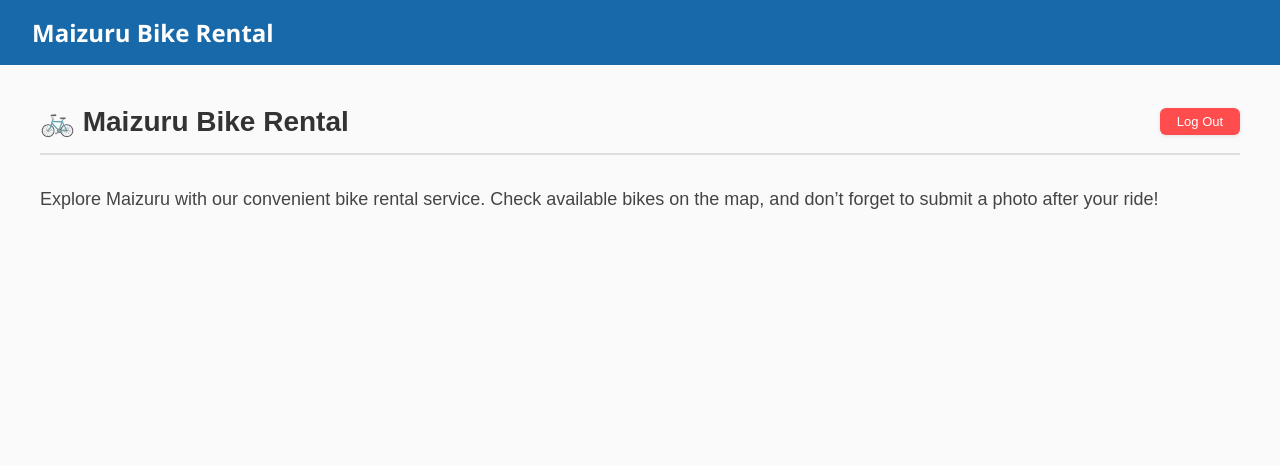
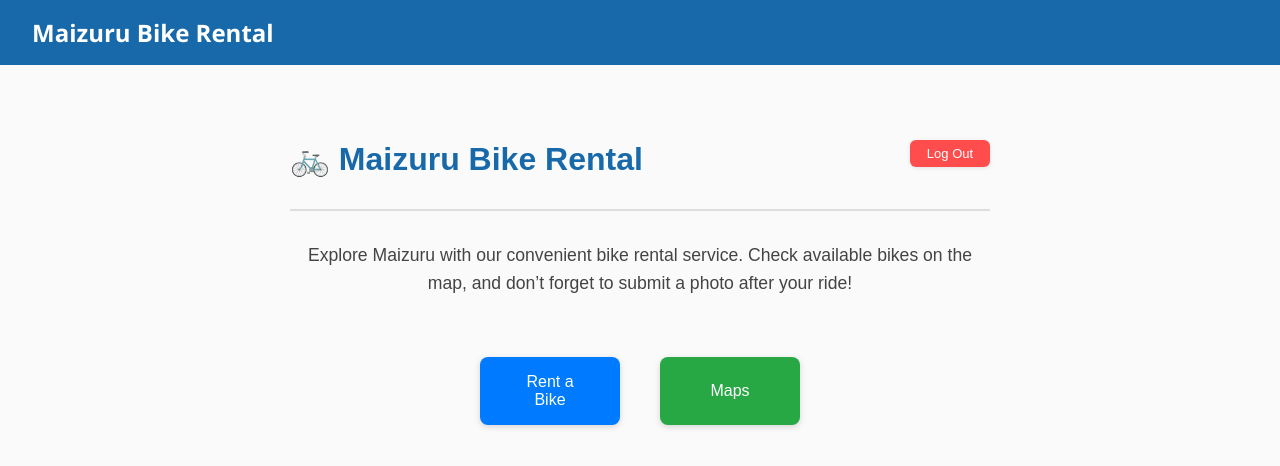
Before and after one commit to iwle2004/E-Bike, a React (Create React App) app: page /home in a window 1280 px wide. Shown: the top 466 px of the page. Built offline with nearby package versions, Linux system fonts and the light colour scheme; no server answers; sample sign-in values are in the browser's storage.

Commit message:
メインページに2つのブタン入れた

```diff
--- a/package.json
+++ b/package.json
@@ -1,5 +1,4 @@
 {
-  "homepage": "https://github.com/iwle2004/E-Bike",
   "name": "ebike2025",
   "version": "0.1.0",
   "private": true,
@@ -21,9 +20,7 @@
     "start": "react-scripts start",
     "build": "react-scripts build",
     "test": "react-scripts test",
-    "eject": "react-scripts eject",
-    "predeploy": "npm run build",
-    "deploy": "gh-pages -d build"
+    "eject": "react-scripts eject"
   },
   "eslintConfig": {
     "extends": [
--- a/src/App.css
+++ b/src/App.css
@@ -20,71 +20,3 @@ body {
   font-size: 1.5rem;
   margin: 0;
 }
-
-
-/* Main Page */
-.main-container {
-  max-width: 700px;
-  margin: 3rem auto;
-  padding: 0 1rem;
-  text-align: center;
-}
-.main-title {
-  font-size: 2rem;
-  font-weight: 700;
-  margin-bottom: 1rem;
-  color: #1769aa;
-}
-.main-text {
-  font-size: 1.1rem;
-  line-height: 1.6;
-  color: #444;
-}
-
-/* Map Page */
-.map-container {
-  height: calc(100vh - 68px);
-  max-width: 900px;
-  margin: 2rem auto;
-  border-radius: 10px;
-  overflow: hidden;
-  box-shadow: 0 2px 12px rgba(23, 105, 170, 0.15);
-}
-.leaflet-map {
-  height: 100%;
-  width: 100%;
-}
-
-/* Photo Submit Page */
-.photo-submit-container {
-  max-width: 400px;
-  margin: 3rem auto;
-  padding: 1rem 1.5rem;
-  background: white;
-  border-radius: 10px;
-  box-shadow: 0 4px 12px rgba(23, 105, 170, 0.1);
-  text-align: center;
-}
-.photo-submit-title {
-  font-weight: 700;
-  font-size: 1.3rem;
-  margin-bottom: 1rem;
-  color: #1769aa;
-}
-.photo-input {
-  margin-bottom: 1.2rem;
-  font-size: 1rem;
-}
-.photo-button {
-  padding: 0.6rem 1.2rem;
-  background-color: #1769aa;
-  border: none;
-  border-radius: 6px;
-  color: white;
-  font-weight: 600;
-  cursor: pointer;
-  transition: background-color 0.3s ease;
-}
-.photo-button:hover {
-  background-color: #0f4d75;
-}
--- a/src/assets/Auth.js
+++ b/src/assets/Auth.js
@@ -27,7 +27,6 @@ function Auth() {
 
   const handleSubmit = async (e) => {
     e.preventDefault();
-    setError('darj boldgue');
     try {
       if (isLogin) {
         await signInWithEmailAndPassword(auth, email, password);
@@ -43,7 +42,7 @@ function Auth() {
           createdAt: new Date(),
         });
 
-        navigate('/home'); // 👈 redirect on sign up
+        navigate('/home'); // redirect on sign up
       }
     } catch (err) {
       setError(err.message);
--- /dev/null
+++ b/src/assets/MainPage.css
@@ -0,0 +1,70 @@
+.main-container {
+    max-width: 700px;
+    margin: 3rem auto;
+    padding: 0 1rem;
+    text-align: center;
+    font-family: Arial, sans-serif;
+  }
+
+  .main-title {
+    font-size: 2rem;
+    font-weight: 700;
+    margin-bottom: 1rem;
+    color: #1769aa;
+  }
+
+  .main-text {
+    font-size: 1.1rem;
+    line-height: 1.6;
+    color: #444;
+    margin-bottom: 3rem;
+  }
+
+  .logout-button {
+    background-color: #ff4d4d;
+    color: #fff;
+    border: none;
+    padding: 6px 12px;
+    font-size: 13px;
+    font-weight: 500;
+    border-radius: 6px;
+    box-shadow: 0 1px 4px rgba(0, 0, 0, 0.1);
+    cursor: pointer;
+    width: 80px;
+    transition: background-color 0.2s ease-in-out;
+  }
+
+  .button-group {
+    display: flex;
+    justify-content: center;
+    gap: 40px;
+    margin-top: 60px;
+  }
+
+  .action-button {
+    padding: 16px 32px;
+    font-size: 16px;
+    color: #fff;
+    border: none;
+    border-radius: 8px;
+    cursor: pointer;
+    width: 140px;
+    box-shadow: 0 2px 6px rgba(0, 0, 0, 0.15);
+    transition: background-color 0.3s ease;
+  }
+
+  .action-button.rent {
+    background-color: #007bff;
+  }
+
+  .action-button.rent:hover {
+    background-color: #0069d9;
+  }
+
+  .action-button.map {
+    background-color: #28a745;
+  }
+
+  .action-button.map:hover {
+    background-color: #218838;
+  }
--- a/src/assets/MainPage.js
+++ b/src/assets/MainPage.js
@@ -2,6 +2,7 @@ import { useEffect } from 'react';
 import { useNavigate } from 'react-router-dom';
 import { signOut, onAuthStateChanged } from 'firebase/auth';
 import { auth } from './firebase';
+import './MainPage.css'; // Make sure this path matches your file structure
 
 function MainPage() {
   const navigate = useNavigate();
@@ -25,66 +26,33 @@ function MainPage() {
   };
 
   return (
-    <div className="container" style={{ padding: '40px', fontFamily: 'Arial, sans-serif' }}>
-      {/* Header */}
-      <div
-        style={{
-          display: 'flex',
-          justifyContent: 'space-between',
-          alignItems: 'center',
-          borderBottom: '2px solid #ddd',
-          paddingBottom: '15px',
-          marginBottom: '30px',
-        }}
-      >
-        <h2
-          className="main-title"
-          style={{
-            fontSize: '28px',
-            color: '#333',
-            margin: 0,
-          }}
-        >
-          🚲 Maizuru Bike Rental
-        </h2>
+    <div className="main-container">
+      <div style={{ display: 'flex', justifyContent: 'space-between', alignItems: 'center', borderBottom: '2px solid #ddd', paddingBottom: '15px', marginBottom: '30px' }}>
+        <h2 className="main-title">🚲 Maizuru Bike Rental</h2>
 
         <button
           onClick={handleLogout}
-  style={{
-    backgroundColor: '#ff4d4d',
-    color: '#fff',
-    border: 'none',
-    padding: '6px 12px',
-    fontSize: '13px',
-    fontWeight: 500,
-    borderRadius: '6px',
-    boxShadow: '0 1px 4px rgba(0,0,0,0.1)',
-    cursor: 'pointer',
-    transition: 'background-color 0.2s ease-in-out',
-    width: '80px'
-
-  }}
+          className="logout-button"
           onMouseOver={(e) => (e.currentTarget.style.backgroundColor = '#e04343')}
           onMouseOut={(e) => (e.currentTarget.style.backgroundColor = '#ff4d4d')}
         >
           Log Out
         </button>
-
-
       </div>
 
-      {/* Main content */}
-      <p
-        className="main-text"
-        style={{
-          fontSize: '18px',
-          color: '#444',
-          lineHeight: '1.6',
-        }}
-      >
+      <p className="main-text">
         Explore Maizuru with our convenient bike rental service. Check available bikes on the map,
         and don’t forget to submit a photo after your ride!
       </p>
+
+      <div className="button-group">
+        <button className="action-button rent" onClick={() => navigate('/rent')}>
+          Rent a Bike
+        </button>
+        <button className="action-button map" onClick={() => navigate('/map')}>
+          Maps
+        </button>
+      </div>
     </div>
   );
 }
--- /dev/null
+++ b/src/assets/MapPage.css
@@ -0,0 +1,12 @@
+.map-container {
+    height: calc(100vh - 68px);
+    max-width: 900px;
+    margin: 2rem auto;
+    border-radius: 10px;
+    overflow: hidden;
+    box-shadow: 0 2px 12px rgba(23, 105, 170, 0.15);
+  }
+  .leaflet-map {
+    height: 100%;
+    width: 100%;
+  }
--- a/src/assets/MapPage.js
+++ b/src/assets/MapPage.js
@@ -1,5 +1,6 @@
 import { MapContainer, TileLayer, Marker, Popup } from 'react-leaflet';
 import 'leaflet/dist/leaflet.css';
+import './MapPage.css'
 function MapPage() {
     const position = [35.4501, 135.3339];
     return (
--- /dev/null
+++ b/src/assets/PhotoSubmitPage.css
@@ -0,0 +1,32 @@
+.photo-submit-container {
+    max-width: 400px;
+    margin: 3rem auto;
+    padding: 1rem 1.5rem;
+    background: white;
+    border-radius: 10px;
+    box-shadow: 0 4px 12px rgba(23, 105, 170, 0.1);
+    text-align: center;
+  }
+  .photo-submit-title {
+    font-weight: 700;
+    font-size: 1.3rem;
+    margin-bottom: 1rem;
+    color: #1769aa;
+  }
+  .photo-input {
+    margin-bottom: 1.2rem;
+    font-size: 1rem;
+  }
+  .photo-button {
+    padding: 0.6rem 1.2rem;
+    background-color: #1769aa;
+    border: none;
+    border-radius: 6px;
+    color: white;
+    font-weight: 600;
+    cursor: pointer;
+    transition: background-color 0.3s ease;
+  }
+  .photo-button:hover {
+    background-color: #0f4d75;
+  }
--- a/src/assets/PhotoSubmitPage.js
+++ b/src/assets/PhotoSubmitPage.js
@@ -1,5 +1,6 @@
 
 import { useState } from 'react';
+import './PhotoSubmitPage.css'
 
 function PhotoSubmitPage() {
     const [file, setFile] = useState(null);
```
Also changed, not shown: 1 other file (tests, documents, lock files or other folders). Lines whose indentation alone changed are shown as unchanged.
